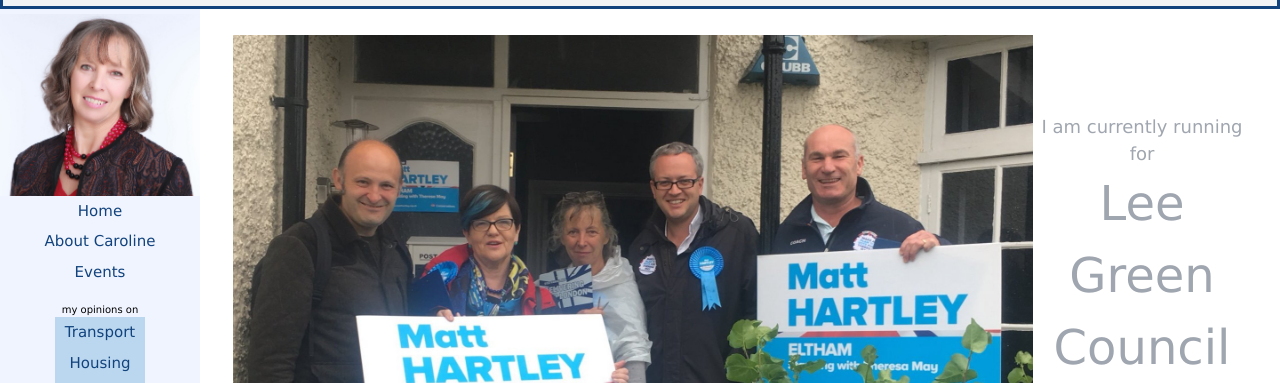
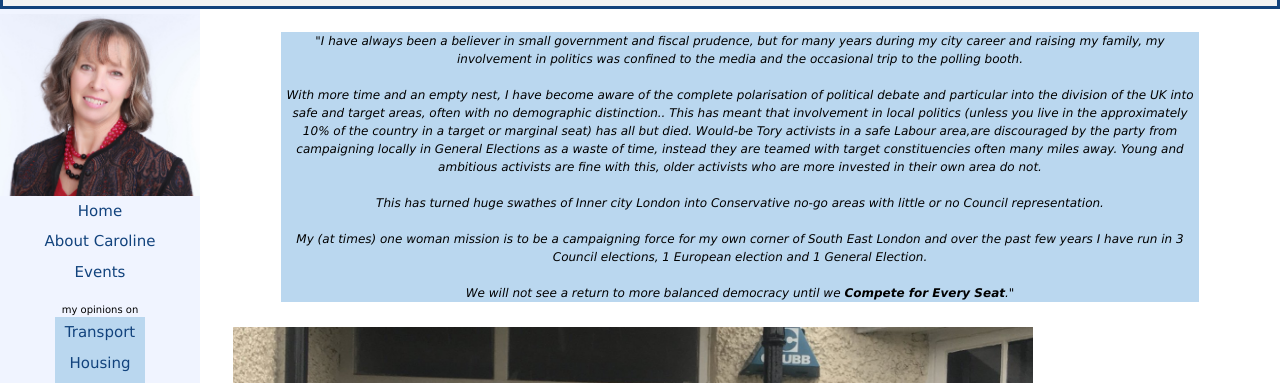
Before and after one commit to Constancellc/websites, a plain HTML site: page mum/index.html in a window 1280 px wide. Shown: the part 76-459 px from the top of the page. Drawn offline with nearby package versions, Linux system fonts and the light colour scheme.

Commit message:
no message

```diff
--- a/mum/index.html
+++ b/mum/index.html
@@ -65,6 +65,22 @@
 
 		<!-- Add all page content inside this div if you want the side nav to push page content to the right (not used if you only want the sidenav to sit on top of the page -->
 		<div id="main">
+		<center>
+		<br>
+
+		<div class="quote">
+
+			"I have always been a believer in small government and fiscal prudence, but for many years during my city career and raising my family, my involvement in politics was confined to the media and the occasional trip to the polling booth.<br><br>
+
+			With more time and an empty nest, I have become aware of the complete polarisation of political debate and particular into the division of the UK into safe and target areas, often with no demographic distinction.. This has meant that involvement in local politics (unless you live in the approximately 10% of the country in a target or marginal seat) has all but died. Would-be Tory activists in a safe Labour area,are discouraged by the party from campaigning locally in General Elections as a waste of time, instead they are teamed with target constituencies often many miles away. Young and ambitious activists are fine with this, older activists who are more invested in their own area do not.<br><br>
+
+			This has turned huge swathes of Inner city London into Conservative no-go areas with little or no Council representation.<br><br>
+
+			My (at times) one woman mission is to be a campaigning force for my own corner of South East London and over the past few years I have run in 3 Council elections, 1 European election and 1 General Election.<br><br>
+
+			We will not see a return to more balanced democracy until we <b>Compete for Every Seat</b>."
+		</div>
+		</center>
 
 		<br>
 
@@ -108,17 +124,7 @@ function carousel() {
 
 
 
-		  	Championing democracy<br><br>
 
-			I have always been a believer in small government and fiscal prudence, but for many years during my city career and raising my family, my involvement in politics was confined to the media and the occasional trip to the polling booth.<br><br>
-
-			With more time and an empty nest, I have become aware of the complete polarisation of political debate and particular into the division of the UK into safe and target areas, often with no demographic distinction.. This has meant that involvement in local politics (unless you live in the approximately 10% of the country in a target or marginal seat) has all but died. Would-be Tory activists in a safe Labour area,are discouraged by the party from campaigning locally in General Elections as a waste of time, instead they are teamed with target constituencies often many miles away. Young and ambitious activists are fine with this, older activists who are more invested in their own area do not.<br><br>
-
-			This has turned huge swathes of Inner city London into Conservative no-go areas with little or no Council representation.<br><br>
-
-			My (at times) one woman mission is to be a campaigning force for my own corner of South East London and over the past few years I have run in 3 Council elections, 1 European election and 1 General Election.<br><br>
-
-			We will not see a return to more balanced democracy until we <b>Compete for Every Seat</b>.
 
 		</div>
 
--- a/mum/main.css
+++ b/mum/main.css
@@ -64,6 +64,15 @@ li{
     background-color: #bad7ef;
     width: 90px;
 }
+
+.quote{
+    background-color: #bad7ef;
+    font-style: italic;
+    font-size:12px;
+    width: 90%;
+}
+
+
 .rotateimg180 {
   -webkit-transform:rotate(180deg);
   -moz-transform: rotate(180deg);
```
